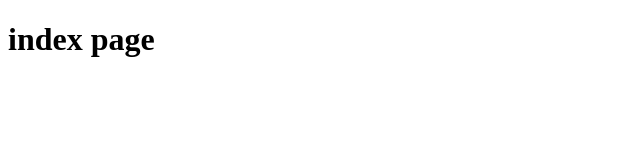
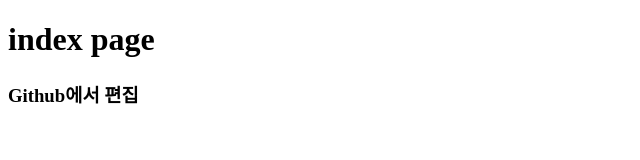
Before and after one commit to Daeki/GDJ83_Front, a plain HTML site: page index.html in a window 1280 px wide. Shown: the whole page, without its empty margins (0-640 px from the left). Drawn offline with Linux system fonts and the light colour scheme.

Commit message:
Update index.html

```diff
--- a/index.html
+++ b/index.html
@@ -7,5 +7,6 @@
 </head>
 <body>
     <h1>index page</h1>
+    <h3>Github에서 편집</h3>
 </body>
 </html>
```
